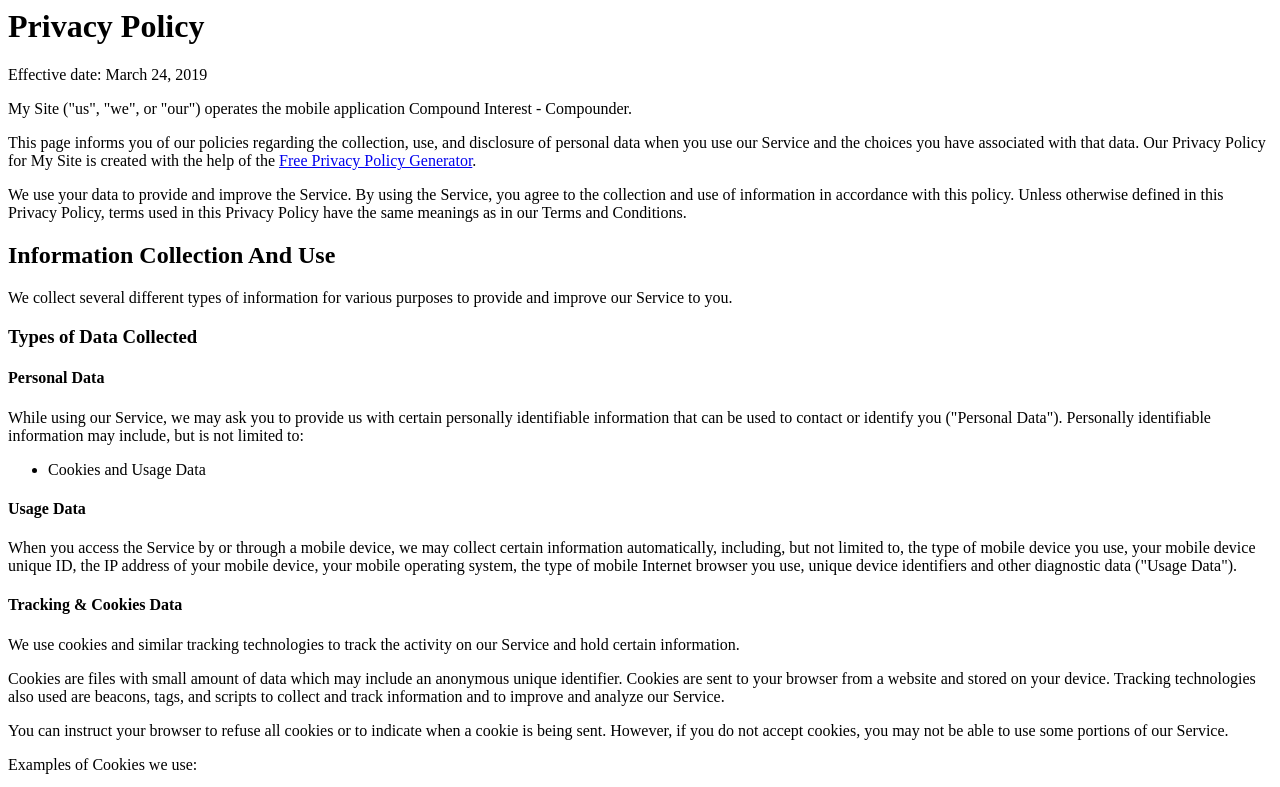
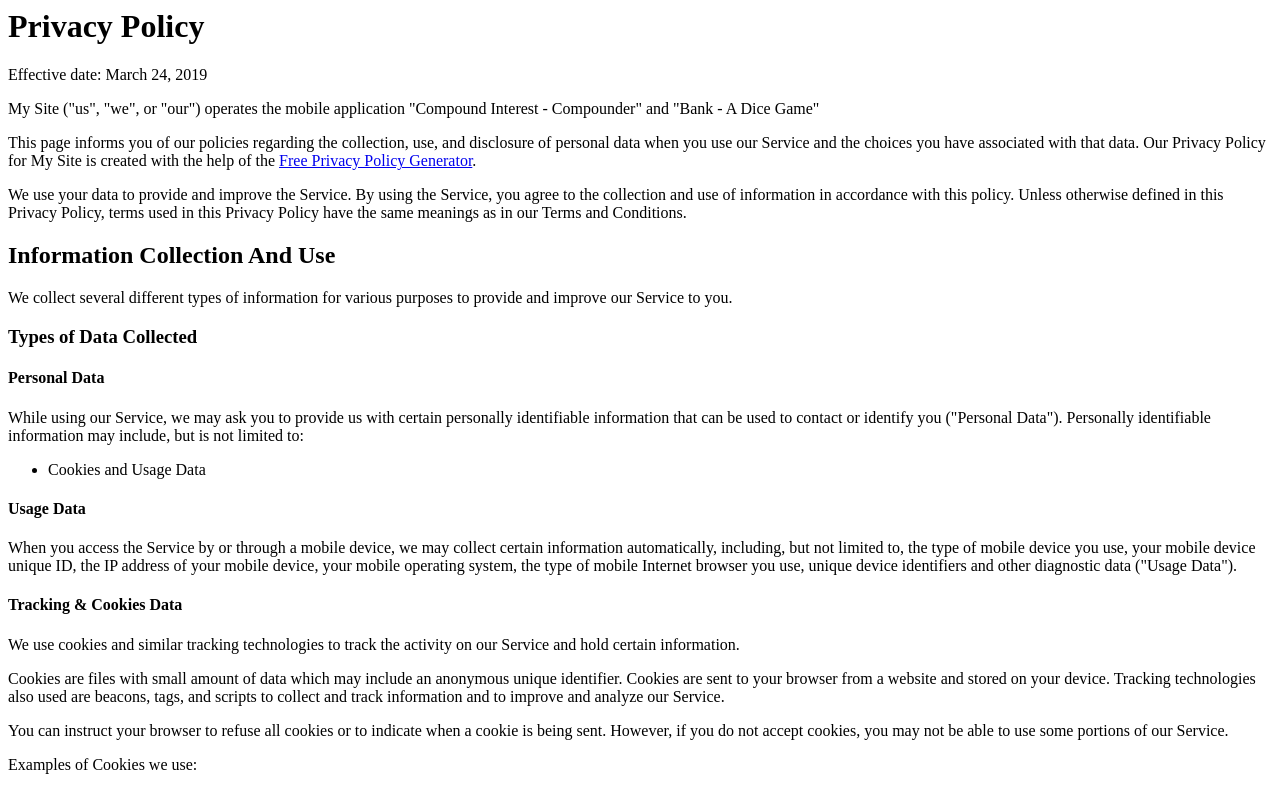
Before and after one commit to Wilson-Micah/Wilson-Micah.github.io, a plain HTML site: page privacy/index.html in a window 1280 px wide. Shown: the top 787 px of the page. Drawn offline with Linux system fonts and the light colour scheme.

Commit message:
Update index.html

```diff
--- a/privacy/index.html
+++ b/privacy/index.html
@@ -4,7 +4,7 @@
 <p>Effective date: March 24, 2019</p>
 
 
-<p>My Site ("us", "we", or "our") operates the  mobile application Compound Interest - Compounder.</p>
+<p>My Site ("us", "we", or "our") operates the  mobile application "Compound Interest - Compounder" and "Bank - A Dice Game"</p>
 
 <p>This page informs you of our policies regarding the collection, use, and disclosure of personal data when you use our Service and the choices you have associated with that data. Our Privacy Policy  for My Site is created with the help of the <a href="https://www.freeprivacypolicy.com/free-privacy-policy-generator.php">Free Privacy Policy Generator</a>.</p>
 
```
